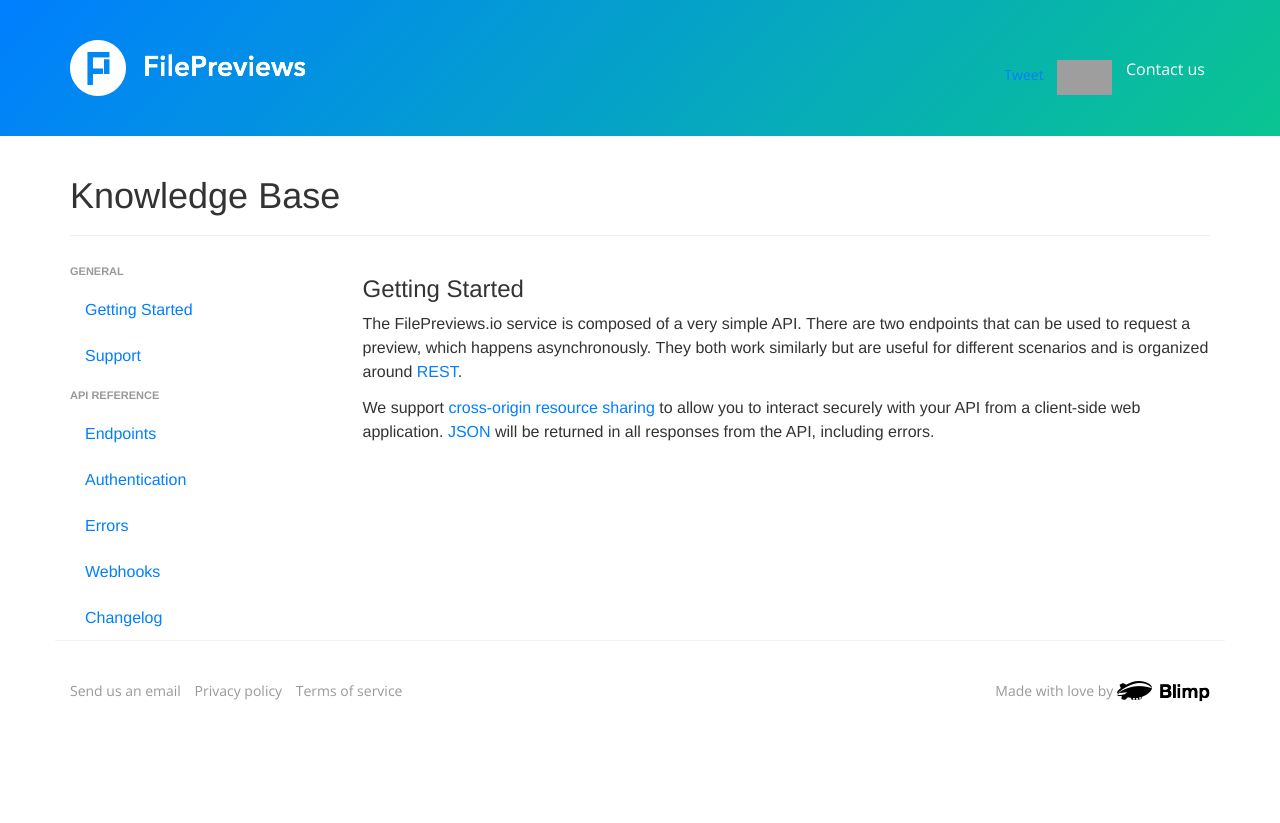
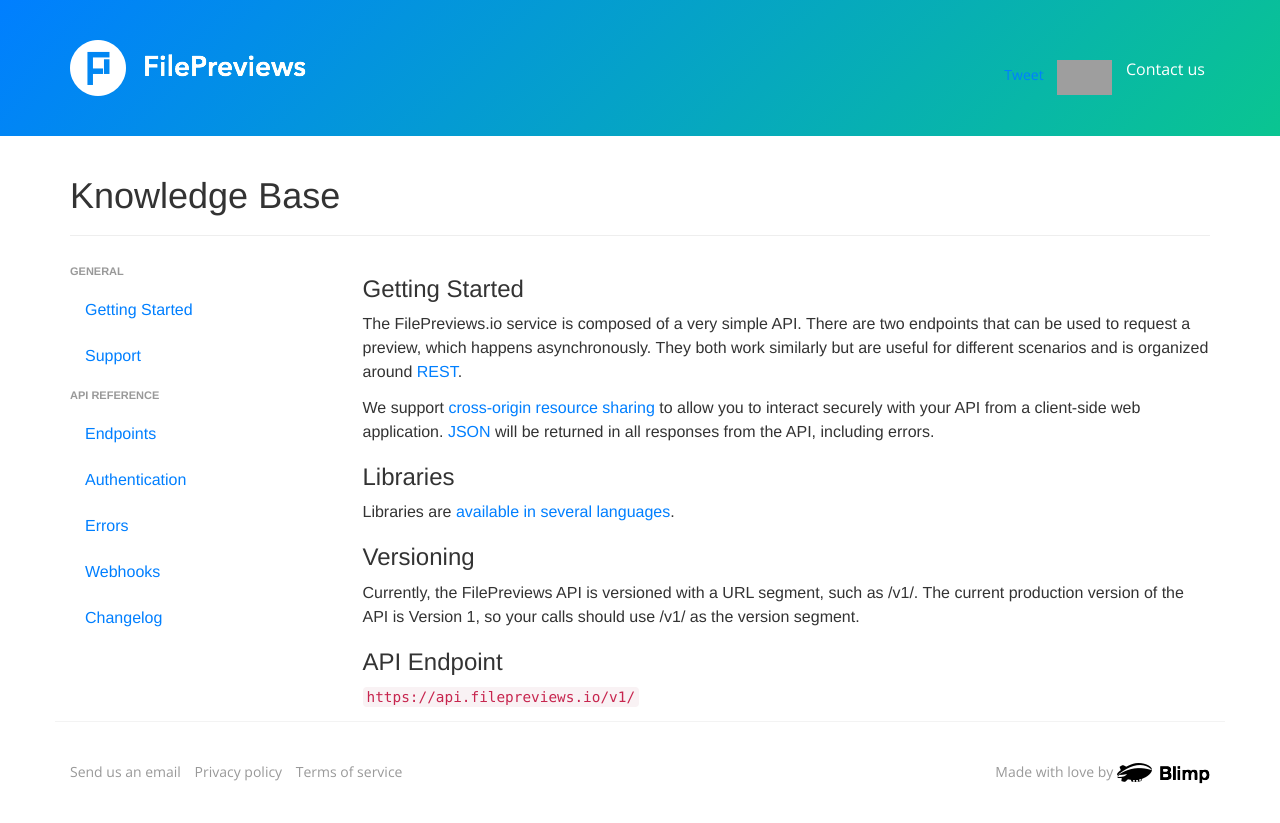
Before and after one commit to jomajoma/filepreviews.io, a Jekyll site: the page built from docs/index.html, in a window 1280 px wide. Shown: the top 823 px of the page. Built offline with Jekyll 4.4.1, drawn with Linux system fonts in a browser that asks for light colours; nearby versions of some CDN libraries; comment, search, counter and statistics services are not loaded; grey boxes are pictures that could not be loaded.

Commit message:
Update docs Getting Started

```diff
--- a/docs/index.html
+++ b/docs/index.html
@@ -6,3 +6,12 @@
 <p>The FilePreviews.io service is composed of a very simple API. There are two endpoints that can be used to request a preview, which happens asynchronously. They both work similarly but are useful for different scenarios and is organized around <a href="http://en.wikipedia.org/wiki/Representational_State_Transfer">REST</a>.</p>
 
 <p>We support <a href="http://en.wikipedia.org/wiki/Cross-origin_resource_sharing">cross-origin resource sharing</a> to allow you to interact securely with your API from a client-side web application. <a href="http://www.json.org/">JSON</a> will be returned in all responses from the API, including errors.</p>
+
+<h3>Libraries</h3>
+<p>Libraries are <a href="/libraries/">available in several languages</a>.</p>
+
+<h3>Versioning</h3>
+<p>Currently, the FilePreviews API is versioned with a URL segment, such as /v1/. The current production version of the API is Version 1, so your calls should use /v1/ as the version segment.</p>
+
+<h3>API Endpoint</h3>
+<p><code>https://api.filepreviews.io/v1/</code></p>
```
